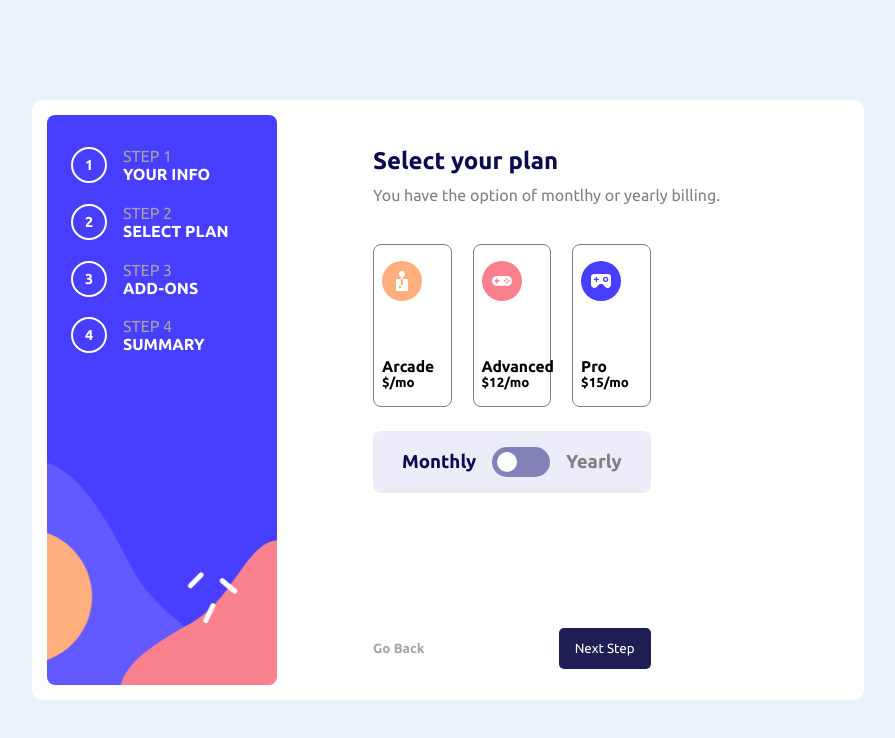
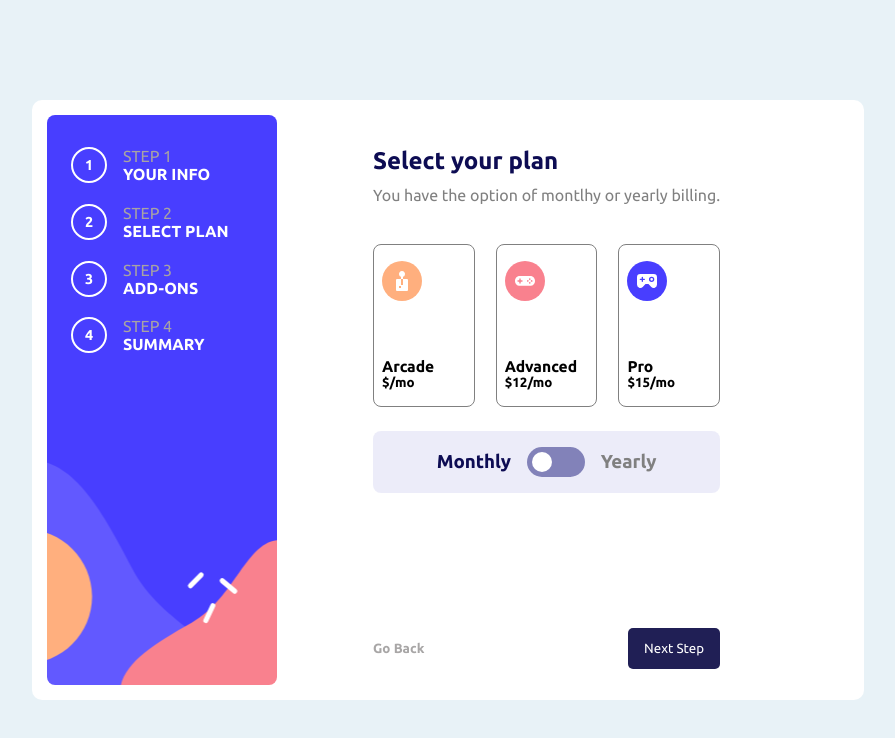
Before and after one commit to AbnnerB/multi-step-form, a React (Vite) app: page / in a window 1280 px wide. Both pictures are taken after a click on the button "Next Step". Shown: the top 738 px of the page, without its empty margins (192-1087 px from the left). Built offline with nearby package versions, Linux system fonts and the light colour scheme.

Commit message:
alterando alguns estilos

```diff
--- a/src/App.jsx
+++ b/src/App.jsx
@@ -30,12 +30,12 @@ const PrincipalContainer = styled.main`
 function App() {
   return (
     <BackgroundContainer>
-      <PrincipalContainer>
-        <StepProvider>
+      <StepProvider>
+        <PrincipalContainer>
           <SideBar />
           <ArraySteps />
-        </StepProvider>
-      </PrincipalContainer>
+        </PrincipalContainer>
+      </StepProvider>
     </BackgroundContainer>
   );
 }
--- a/src/components/FatherComponent.jsx
+++ b/src/components/FatherComponent.jsx
@@ -26,7 +26,7 @@ const FatherContainer = styled.section`
   .barNavigation {
     display: flex;
     justify-content: space-between;
-    width: 80%;
+    min-width: 80%;
   }
 
   .barNavigation button:first-of-type {
--- a/src/components/StepFinish.jsx
+++ b/src/components/StepFinish.jsx
@@ -2,7 +2,7 @@ import styled from "styled-components";
 import FatherComponent from "./FatherComponent";
 
 const AllInfoAboutPlan = styled.div`
-  width: 80%;
+  min-width: 80%;
   display: flex;
   flex-direction: column;
 
--- a/src/components/StepForm.jsx
+++ b/src/components/StepForm.jsx
@@ -2,7 +2,7 @@ import styled from "styled-components";
 import FatherComponent from "./FatherComponent";
 
 const FormStyles = styled.form`
-  width: 80%;
+  min-width: 80%;
   display: flex;
   flex-direction: column;
   gap: 2rem;
--- a/src/components/StepYourPlan.jsx
+++ b/src/components/StepYourPlan.jsx
@@ -7,7 +7,7 @@ import ProImg from "../assets/icon-pro.svg";
 import { useState } from "react";
 
 const ContainerCards = styled.div`
-  width: 80%;
+  min-width: 80%;
   display: flex;
   justify-content: space-between;
 `;
@@ -34,7 +34,7 @@ const Card = styled.button`
 `;
 
 const AltPlan = styled.div`
-  width: 80%;
+  min-width: 80%;
   margin-top: 1.5rem;
   background-color: #acace43b;
   padding: 1rem 0;
```
